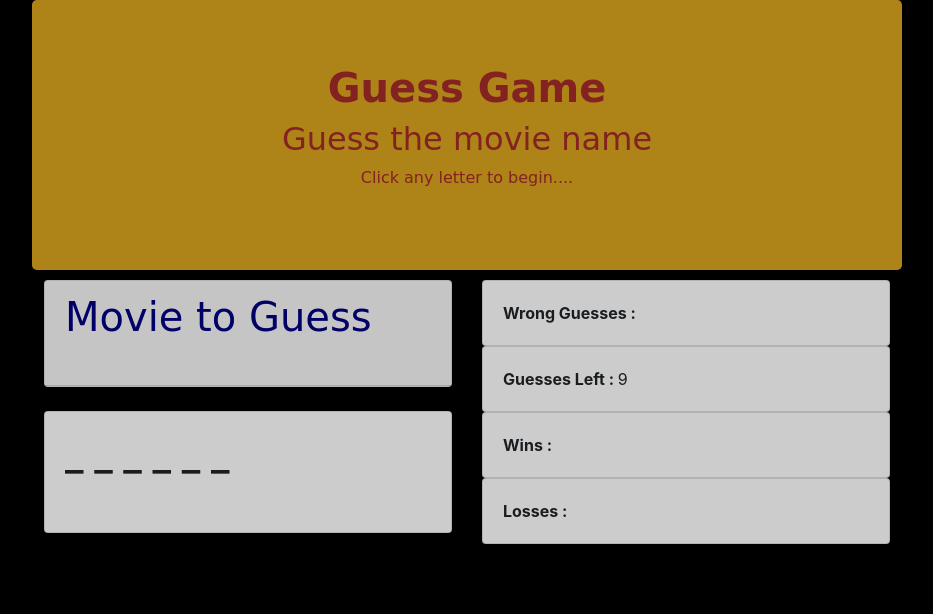
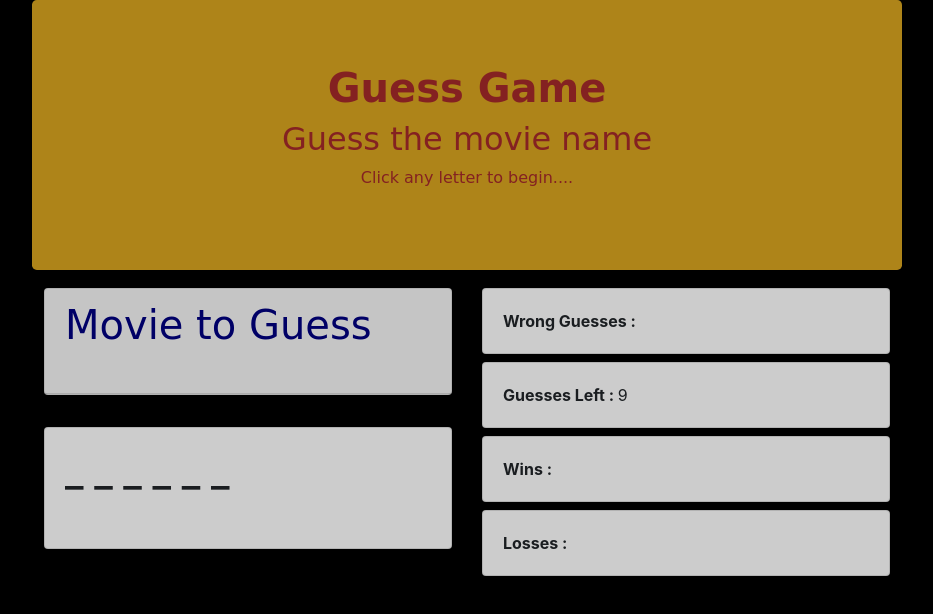
Before and after one commit to anish732/Word-Guess, a plain HTML site: page index.html in a window 1280 px wide. Shown: the whole page, without its empty margins (173-1106 px from the left). Drawn offline with nearby package versions, Linux system fonts and the light colour scheme; a web font is replaced by a local one.

Commit message:
give margin to card

```diff
--- a/assets/css/style.css
+++ b/assets/css/style.css
@@ -15,3 +15,6 @@ body {
   font-family: "Merienda One", cursive;
   color: navy;
 }
+.card {
+  margin-top: 8px;
+}
```
Also changed, not shown: index.html (+1 -1 lines).
